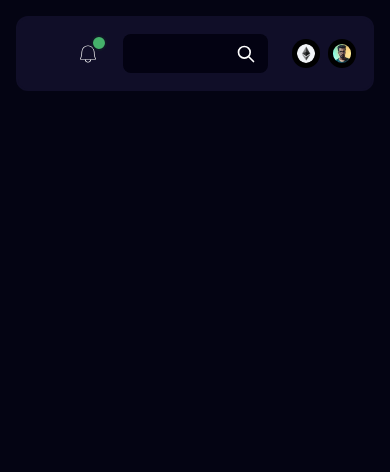
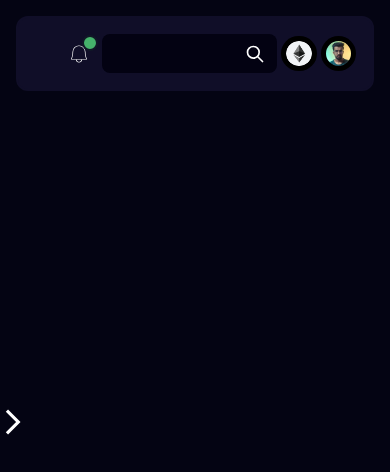
Before and after one commit to venuswhispers/vulcan_launchpad_1.0.0, a Next.js app: page / in a window 390 px wide. Shown: the top 472 px of the page. Built offline with nearby package versions, Linux system fonts and the light colour scheme; some icons are missing.

Commit message:
update: sider collapse and header mobile responsive

```diff
--- a/src/app/globals.css
+++ b/src/app/globals.css
@@ -50,3 +50,36 @@ body {
   background-color: #3e3e55;
   border-radius: 4px;
 }
+.dark ::-webkit-scrollbar {
+  width: 8px;
+}
+.dark ::-webkit-scrollbar-track {
+  background-color: #ffffff;
+}
+.dark ::-webkit-scrollbar-thumb {
+  background-color: #31313660;
+  border-radius: 4px;
+}
+
+
+.sider::-webkit-scrollbar {
+  width: 4px;
+}
+.sider::-webkit-scrollbar-track {
+  background-color: #ffffff00;
+}
+.sider::-webkit-scrollbar-thumb {
+  background-color: #363649;
+  border-radius: 5px;
+}
+
+.dark .sider::-webkit-scrollbar {
+  width: 4px;
+}
+.dark .sider::-webkit-scrollbar-track {
+  background-color: #ffffff00;
+}
+.dark .sider::-webkit-scrollbar-thumb {
+  background-color: #0000003a;
+  border-radius: 4px;
+}
--- a/src/components/layouts/header/index.tsx
+++ b/src/components/layouts/header/index.tsx
@@ -7,7 +7,7 @@ import { Dropdown } from "flowbite-react";
 const Header = () => {
 
   const _renderWalletConnectButton = () => (
-    <div className="flex gap-2 text-sm font-bold">
+    <div className="flex gap-1 sm:gap-2 text-sm font-bold">
       <div className="founded-full p-[5px] flex items-center dark:bg-black rounded-full dark:text-[#5D5F68] hover:dark:text-white cursor-pointer">
         <Image
           src={"/images/eth.png"}
@@ -34,7 +34,7 @@ const Header = () => {
   )
 
   return (
-    <div className="flex items-center flex-none gap-6 p-4 text-black dark:text-white w-full justify-between bg-white dark:bg-[#100E28] border-2 border-[#E3E3E3] dark:border-[#100E28] rounded-xl">
+    <div className="flex items-center flex-none gap-3 sm:gap-6 p-4 text-black dark:text-white w-full justify-between bg-white dark:bg-[#100E28] border-2 border-[#E3E3E3] dark:border-[#100E28] rounded-xl">
 
       <ul className="hidden sm:flex md:hidden lg:flex text-sm text-[#777E90] dark:text-white items-center gap-9">
         <li className="cursor-pointer hover:opacity-60 truncate">Discover</li>
@@ -45,9 +45,8 @@ const Header = () => {
         <Dropdown.Item>How it work</Dropdown.Item>
       </Dropdown>
 
-
-      <div className="flex gap-6 items-center">
-        <div className="relative">
+      <div className="flex gap-1 sm:gap-6 items-center">
+        <div className="relative mr-2">
           <Icon icon="ph:bell-thin" width={22}/>
           <div className="absolute inline-flex items-center justify-center w-4 h-4 text-xs font-bold text-white bg-[#45B26B] border-2 border-white rounded-full -top-2 -end-2 dark:border-gray-900"></div>
         </div>
--- a/src/components/layouts/sider/index.tsx
+++ b/src/components/layouts/sider/index.tsx
@@ -3,6 +3,7 @@ import React from "react";
 import Image from "next/image";
 import { useTheme } from "next-themes";
 import { Icon } from "@iconify/react/dist/iconify.js";
+import { setConfig } from "next/config";
 
 interface INav {
   title: string,
@@ -24,6 +25,7 @@ const Sider = () => {
 
   const { theme, setTheme } = useTheme();
   const [current, setCurrent] = React.useState<string>("Dashboard");
+  const [isCollapse, setIsCollapse] = React.useState<boolean>(true);
 
   const _renderThemeSwitch = () => (
     <div className="relative flex bg-[#EFF3FF] dark:bg-[#050606] rounded-xl w-full px-2 py-1 mt-4">
@@ -58,8 +60,15 @@ const Sider = () => {
     </li>
   )
 
+  const handleCollapse = () => {
+    setIsCollapse(prev => !prev);
+  }
+
   return (
-    <div className="hidden md:flex flex-none flex-col justify-between bg-white dark:bg-[#100E28] w-[252px] border-2 border-[#E3E3E3] dark:border-[#100E28] rounded-xl">
+    <>
+      { !isCollapse && <div onClick={handleCollapse} className="fixed md:hidden top-0 left-0 right-0 bottom-0 backdrop-filter backdrop-blur-[10px]"></div> }
+      <div className={`fixed ${isCollapse ? '-left-[252px]' : 'left-4'} transition-all duration-200 bottom-4 z-10 top-4 md:static md:flex md:overflow-auto flex-none flex-col justify-between bg-white dark:bg-[#100E28] w-[252px] border-2 border-[#E3E3E3] dark:border-[#100E28] rounded-xl sider`}>
+        <div className="w-full h-full overflow-y-scroll sider">
           <div>
             <div className="flex justify-center items-center border-b-2 border-[#E3E3E3] dark:border-[#100E28] p-6">
               <Image
@@ -70,7 +79,6 @@ const Sider = () => {
                 priority={true}
               />
             </div>
-
             <div className="flex justify-center items-center flex-col mt-4">
               <Image
                 src="/images/man.png"
@@ -97,6 +105,9 @@ const Sider = () => {
             </div>
           </div>
         </div>
+        <Icon onClick={handleCollapse} icon="material-symbols:arrow-forward-ios" width={30} className={`absolute cursor-pointer hover:opacity-60 right-0 top-1/2 translate-x-full -translate-y-1/2 !z-50 md:hidden dark:text-white ${!isCollapse && 'hidden'}`}/>
+      </div>
+    </>
   );
 };
 
```
Lines whose indentation alone changed are shown as unchanged.
